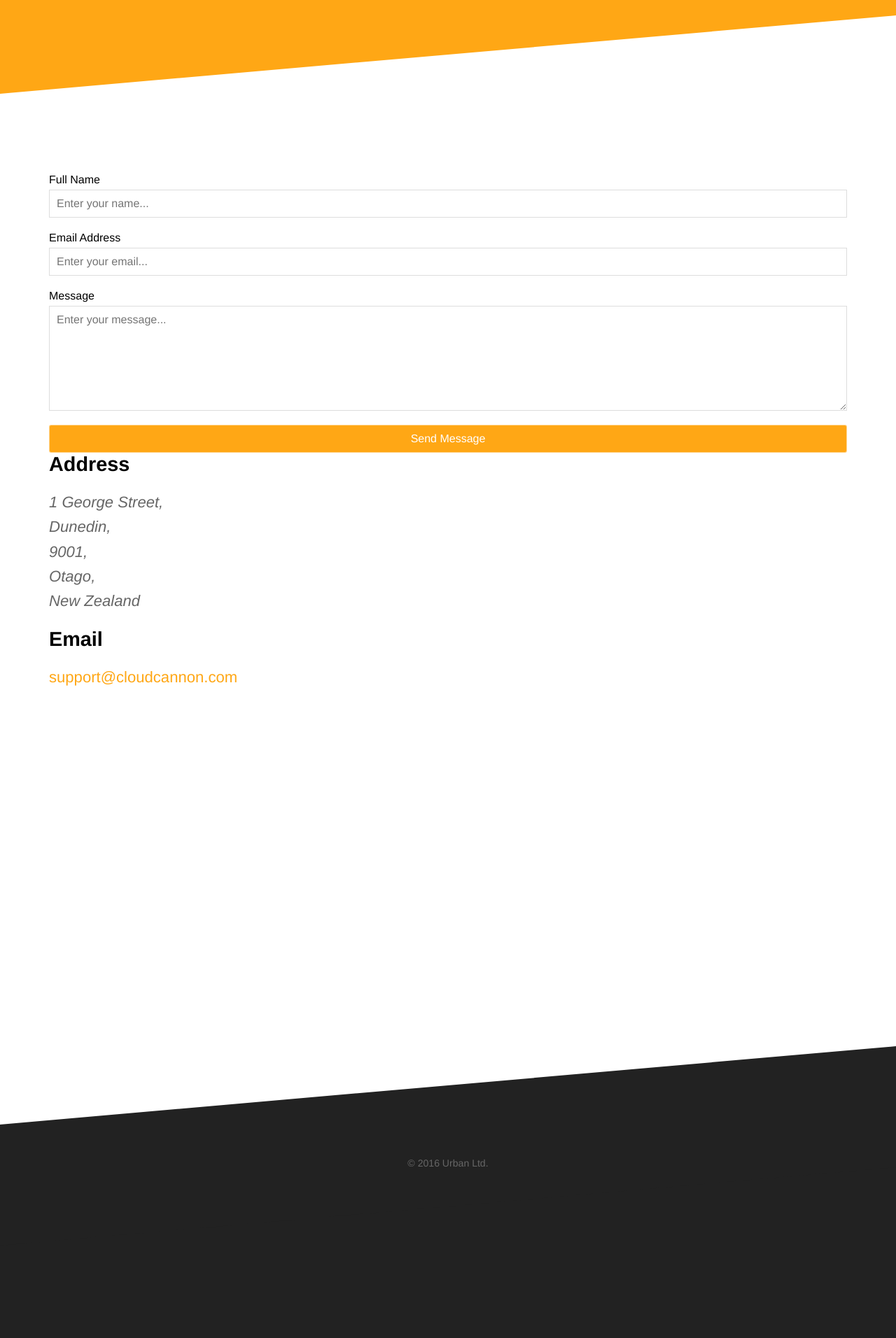
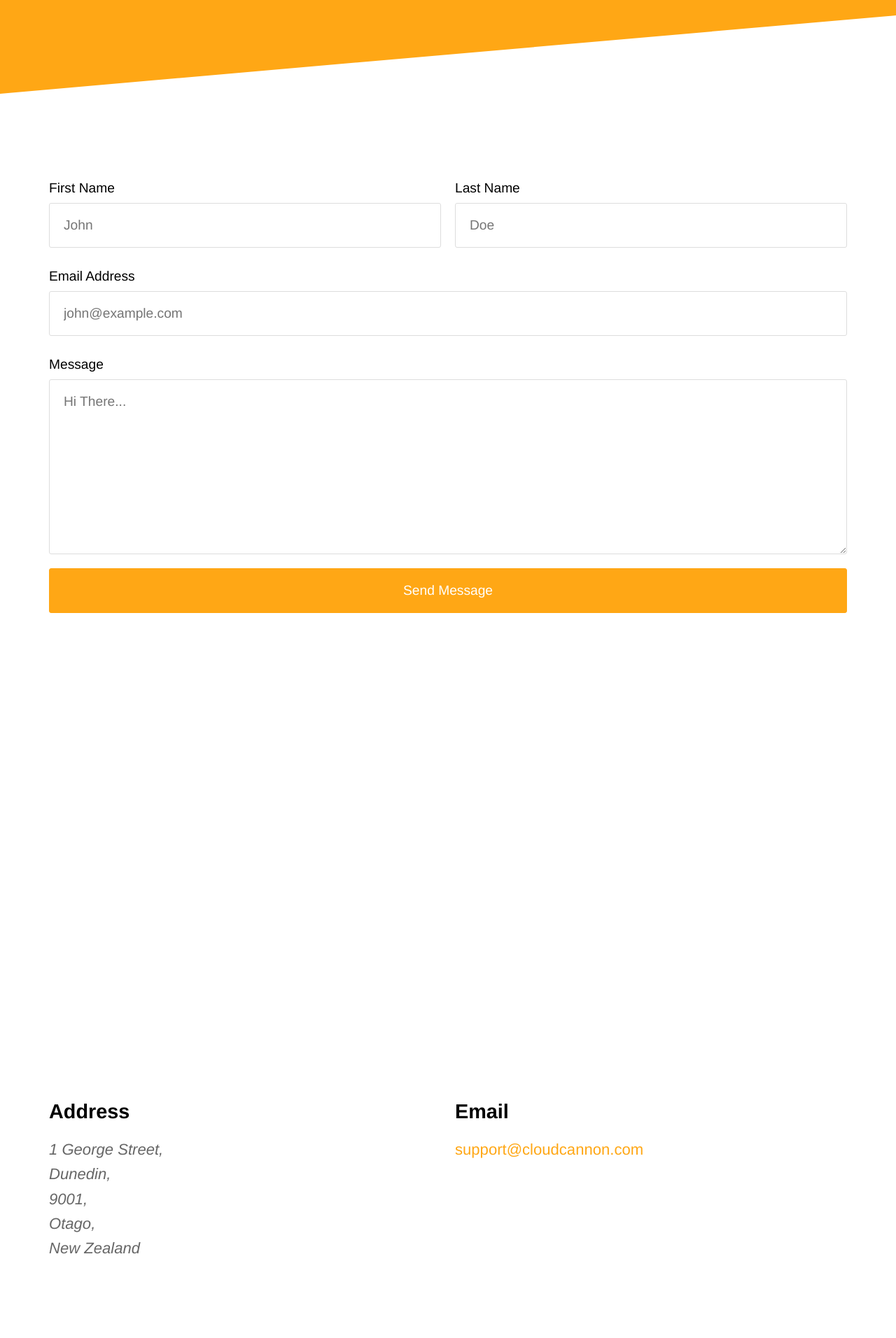
Before and after one commit to GeorgePhillips/luke-demo-website, a Jekyll site: the page built from pages/contact.html, in a window 1280 px wide. Shown: the part 381-2293 px from the top of the page at 70% size. Built offline with Jekyll 4.4.1, drawn with Linux system fonts in a browser that asks for light colours; before the commit the page ends 2162 px from its top, so only the background shows below that.

Commit message:
fixed mobile styles and added the contact form

```diff
--- a/_sass/forms.scss
+++ b/_sass/forms.scss
@@ -1,29 +1,21 @@
 .button a, input[type=submit] {
 	color: #fff;
 	text-decoration: none;
-	padding: 10px 30px;
+	padding: 20px 30px;
+	border-radius: 3px;
+	transition: .2s ease-in-out;
+	border: 1px solid $brand-color;
 	background: $brand-color;
-	border-radius: 3px;
-	border: 1px solid rgba(255,255,255,.5);
-	transition: .2s ease-in-out;
+	cursor: pointer;
 }
 
 .button a:hover, input[type=submit]:hover {
-	border: 1px solid #fff;
+	border: 1px solid $brand-color;
 	background: $secondary-brand-color;
-	cursor: pointer;
 }
 
-.button.alt a {
-	background: rgba(255,255,255,0.15);
-	border-radius: 3px;
-	border: 1px solid rgba(255, 255, 255, 0.3);
-	padding: 16px 50px;
-}
-
-.button.alt a:hover {
-	background: #fff;
-	color: $brand-color;
+.button a:active, input[type=submit]:active {
+	transform: translateY(1px);
 }
 
 textarea, input, button, select { font-family: inherit; font-size: inherit; }
@@ -40,23 +32,24 @@ label, input, textarea {
 
 textarea {
 	resize: vertical;
-	height: 150px;
+	height: 250px;
 }
 
 label {
-	margin: 20px 0 5px 0;
+	margin: 30px 0 10px 0;
+	font-size: 1.2em;
 }
 
 input, textarea {
-	padding: 10px;
-	font-size: 1em;
+	padding: 20px;
+	font-size: 1.2em;
+	border-radius: 3px;
 }
 
 input, textarea {
 	-webkit-transition: all 0.30s ease-in-out;
 	-moz-transition: all 0.30s ease-in-out;
 	-ms-transition: all 0.30s ease-in-out;
-	-o-transition: all 0.30s ease-in-out;
 	outline: none;
 	border: 1px solid #DDDDDD;
 }
--- a/_sass/layout.scss
+++ b/_sass/layout.scss
@@ -109,12 +109,19 @@ section {
 	align-items: center;
 
 	> div {
-		-webkit-flex: 1;
-		flex: 1;
+		-webkit-flex:  1 0 100%;
+		flex: 1 0 100%;
 	}
 
-	> div + div {
-		padding-left: 20px;
+	@media #{$mid-point} {
+		> div {
+			-webkit-flex: 1;
+			flex: 1;
+		}
+		> div + div {
+			padding-left: 20px;
+			margin: 0;
+		}
 	}
 }
 
@@ -164,7 +171,7 @@ section {
 
 		img {
 			min-height: 100%;
-			min-width: 100%;
+			width: 100%;
 			position: absolute;
 			left: 50%;
 			top: 50%;
--- a/_sass/navigation.scss
+++ b/_sass/navigation.scss
@@ -1,6 +1,17 @@
-.nav-open nav {
-	border-bottom: 1px dotted rgba(255, 255, 255, .2);
-	padding: 10px 0;
+.nav-open{
+	header {
+		background: #444;
+		z-index: 10;
+
+		@media #{$mid-point} {
+			background: none;
+		}
+	}
+
+	nav {
+		margin: 20px 0 0 0;
+		border: 0;
+
 		a {
 			display: block;
 		}
@@ -14,11 +25,21 @@
 			}
 		}
 	}
+}
 
 nav {
 	text-transform: uppercase;
 	font-size: .8em;
 	width: 100%;
+
+	ul {
+		margin: 0;
+		padding: 0;
+	}
+
+	li {
+		display: block;
+	}
 
 	@media #{$mid-point} {
 		text-align: right;
@@ -26,26 +47,22 @@ nav {
 		top: 0;
 		right: 0;
 		padding: 0 20px;
-	}
-
-	ul {
-		margin: 0;
-	}
 
 		li {
 			display: inline-block;
+		}
 	}
 
 	a {
 		margin: 0 3px;
 		padding: 20px 10px;
-		border-bottom: 1px solid rgba(255,255,255,0);
 		color: rgba(255,255,255,.8);
 		transition: .2s ease-in-out;
 		display: none;
 		font-size: 1rem;
 
 		@media #{$mid-point} {
+			border-bottom: 1px solid rgba(255,255,255,0);
 			display: block;
 			padding: 10px;
 		}
@@ -69,8 +86,13 @@ nav {
 	}
 
 	a:hover {
+		color: #fff;
+
+		@media #{$mid-point} {
 			border-bottom: 1px solid rgba(255,255,255,.3);
-		color: #fff;
+			display: block;
+			padding: 10px;
+		}
 	}
 
 	@media #{$mid-point} {
--- /dev/null
+++ b/pages/contact-success.html
@@ -0,0 +1,6 @@
+---
+permalink: /contact-success/
+title: Contact
+heading: Thanks for getting in touch
+subtitle: We'll get back to you as soon as possible
+---
--- a/pages/contact.html
+++ b/pages/contact.html
@@ -12,28 +12,29 @@ map:
 
 <section class="diagonal">
 	<div class="container">
-		<form action="/contact_success" method="post" class="contact-form">
+		<form action="/contact-success/" method="post" class="contact-form">
 			<input type="hidden" name="cc_emails[]" value="support@cloudcannon.com" />
 
-			<label for="name">Full Name</label>
-			<input type="text" name="name" id="name" placeholder="Enter your name..." />
+			<div class="halves">
+				<div>
+					<label for="name">First Name</label>
+					<input type="text" name="first-name" id="first-name" placeholder="John" />
+				</div>
+
+				<div>
+					<label for="name">Last Name</label>
+					<input type="text" name="last-name" id="last-name" placeholder="Doe" />
+				</div>
+			</div>
 
 			<label for="email">Email Address</label>
-			<input type="email" name="email" id="email" placeholder="Enter your email..." required />
+			<input type="email" name="email" id="email" placeholder="john@example.com" required />
 
 			<label for="message">Message</label>
-			<textarea name="message" id="message" placeholder="Enter your message..."></textarea>
+			<textarea name="message" id="message" placeholder="Hi There..."></textarea>
 
 			<input type="submit" value="Send Message" />
 		</form>
-
-		<div class="contact-details">
-			<h3>Address</h3>
-			<address>1 George Street,<br />Dunedin,<br />9001,<br />Otago,<br />New Zealand</address>
-
-			<h3>Email</h3>
-			<p><a href="mailto:support@cloudcannon.com">support@cloudcannon.com</a></p>
-		</div>
 	</div>
 </section>
 
@@ -41,6 +42,19 @@ map:
 	<div id="gmap_canvas"></div>
 </section>
 
+<section class="diagonal">
+	<div class="container halves aligned-top">
+		<div>
+			<h3>Address</h3>
+			<address>1 George Street,<br />Dunedin,<br />9001,<br />Otago,<br />New Zealand</address>
+		</div>
+		<div>
+			<h3>Email</h3>
+			<p><a href="mailto:support@cloudcannon.com">support@cloudcannon.com</a></p>
+		</div>
+	</div>
+</section>
+
 <script src='https://maps.googleapis.com/maps/api/js?v=3.exp'></script>
 <script type='text/javascript'>
 	window.mapData = {{ page.map | jsonify }};
```
Lines whose indentation alone changed are shown as unchanged.
